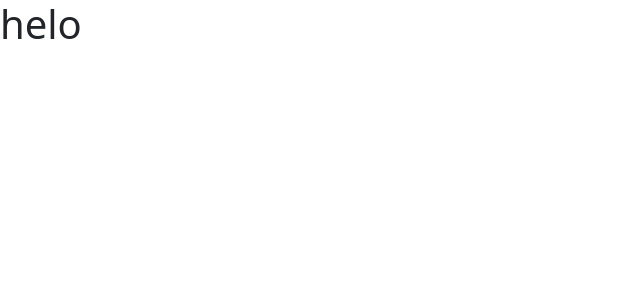
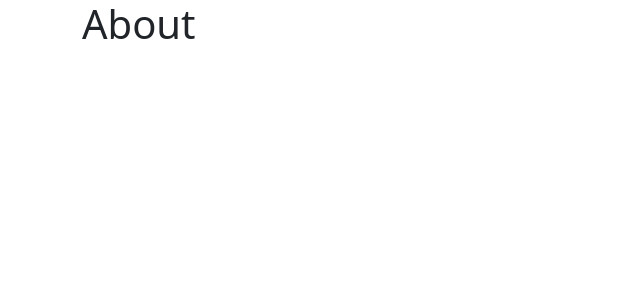
Before and after one commit to pmascaraque/react-shopping-cart, a React (Vite) app: page /about in a window 1280 px wide. Shown: the top 300 px of the page, without its empty margins (0-640 px from the left). Built offline with nearby package versions, Linux system fonts and the light colour scheme.

Commit message:
pages and routing

```diff
--- a/src/App.tsx
+++ b/src/App.tsx
@@ -1,6 +1,18 @@
+import { Routes, Route } from "react-router-dom"
+import { Container } from "react-bootstrap"
+import { Home } from "./pages/Home"
+import { Store } from "./pages/Store"
+import { About } from "./pages/About"
+
 function App() {
   return (
-    <h1>helo</h1>
+   <Container>
+    <Routes>
+      <Route path="/" element={<Home />} />
+      <Route path="/store" element={<Store />} />
+      <Route path="/about" element={<About />} />
+    </Routes>
+   </Container>
   )
 }
 
--- a/src/main.tsx
+++ b/src/main.tsx
@@ -2,9 +2,12 @@
 import ReactDOM from 'react-dom/client'
 import App from './App'
 import "bootstrap/dist/css/bootstrap.min.css"
+import { BrowserRouter } from "react-router-dom"
 
 ReactDOM.createRoot(document.getElementById('root') as HTMLElement).render(
   <React.StrictMode>
-    <App />
+    <BrowserRouter>
+      <App />
+    </BrowserRouter>
   </React.StrictMode>
 )
--- /dev/null
+++ b/src/pages/About.tsx
@@ -0,0 +1,3 @@
+export function About() {
+  return <h1>About</h1>
+}
--- /dev/null
+++ b/src/pages/Home.tsx
@@ -0,0 +1,3 @@
+export function Home() {
+  return <h1>Home</h1>
+}
--- /dev/null
+++ b/src/pages/Store.tsx
@@ -0,0 +1,3 @@
+export function Store() {
+  return <h1>Store</h1>
+}
```
